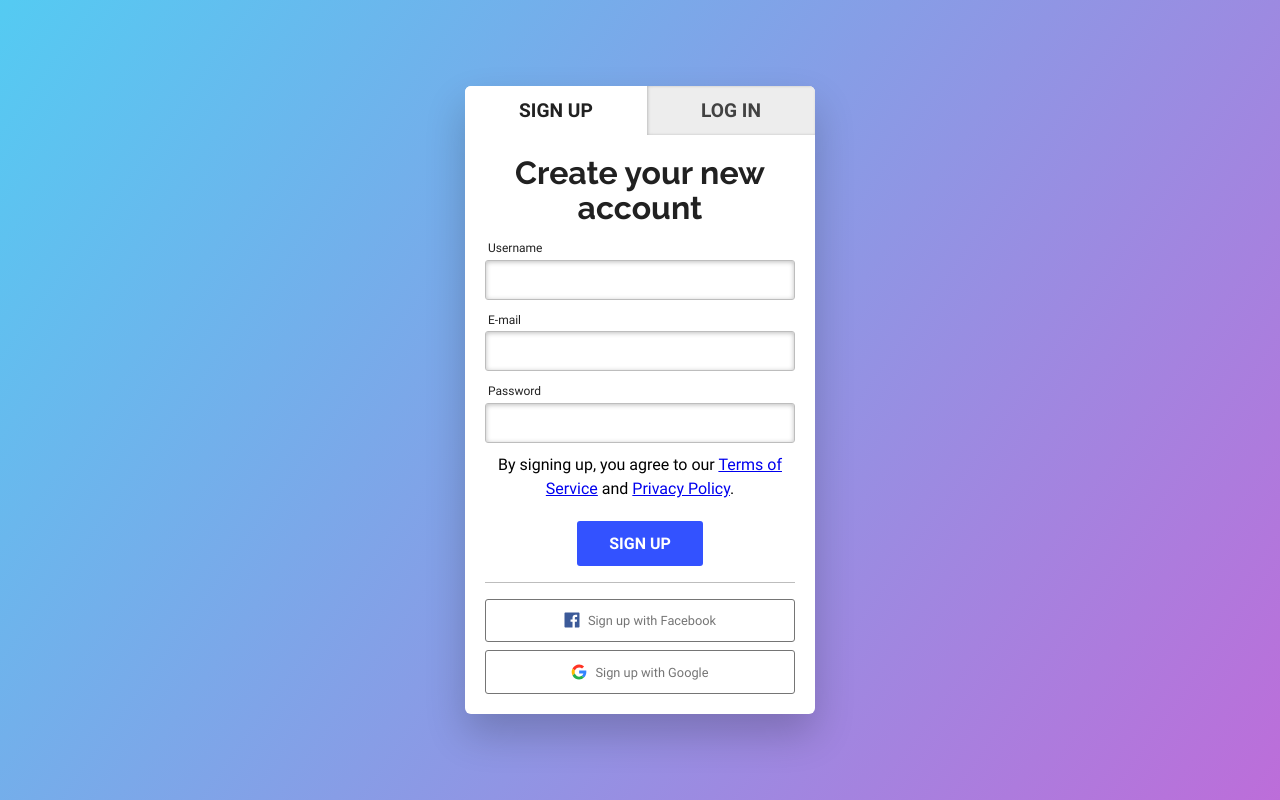
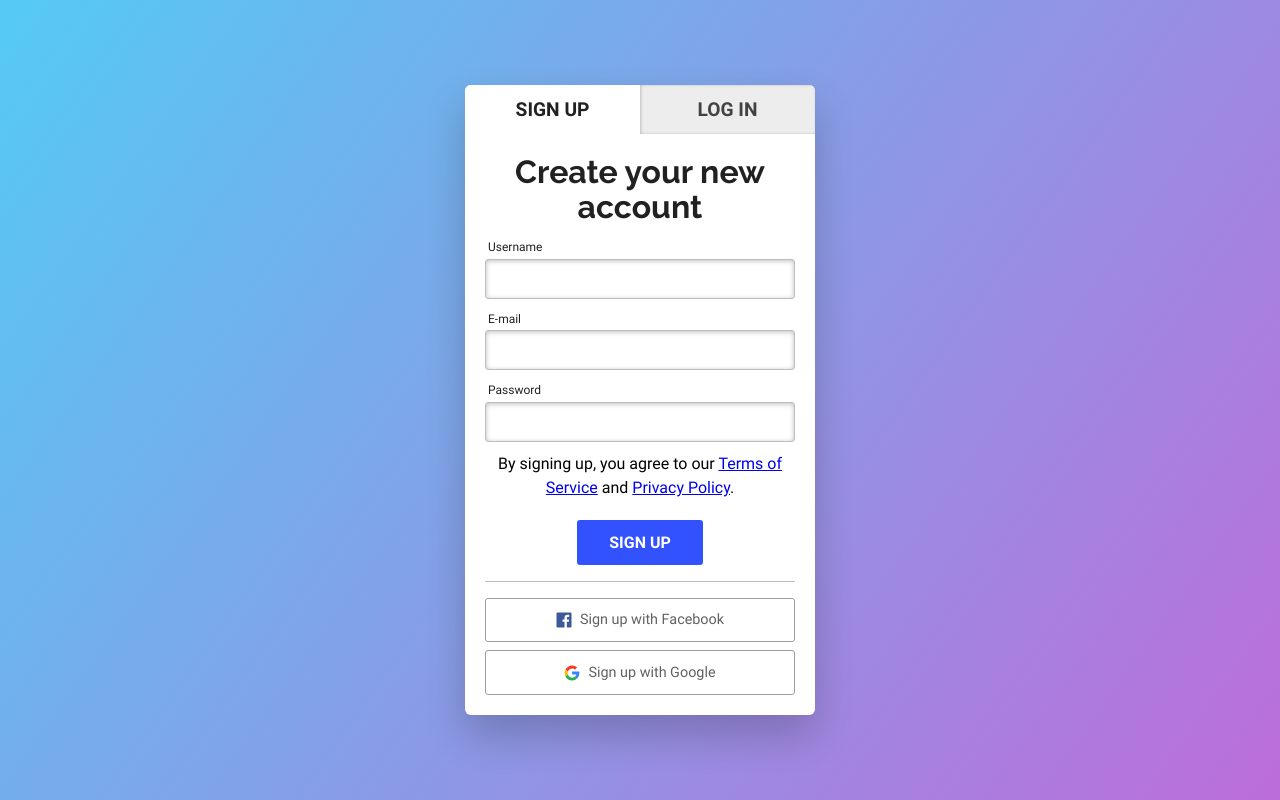
Before and after one commit to ndemia/daily-ui, a website: page uis/01sign-up/index.html in a window 1280 px wide. Drawn offline with Linux system fonts and the light colour scheme.

Commit message:
Remove unnecesary HTML elements, and CSS for the Sign up UI

```diff
--- a/uis/01sign-up/index.html
+++ b/uis/01sign-up/index.html
@@ -15,13 +15,8 @@
 
 		<!-- Tabs -->
 		<div class="tabs">
-			<ul class="tabs__list">
-				<li class="tabs__item">
-					<button id="signUp" class="tab tab--active">Sign up</button>
-				</li>
-				<li class="tabs__item">
-					<button id="logIn" class="tab tab--inactive tab--lftshadow">Log in</button>
-			</ul>
+			<button id="signUp" class="tab tab--active" tabindex="0" aria-selected="true">Sign up</button>
+			<button id="logIn" class="tab tab--inactive tab--lftshadow" tabindex="-1" aria-selected="false">Log in</button>
 		</div>
 
 		<!-- Sign up view -->
--- a/uis/01sign-up/scss/style.scss
+++ b/uis/01sign-up/scss/style.scss
@@ -28,6 +28,7 @@
 $white: hsl(0, 0%, 100%);
 $primary: hsl(231, 100%, 60%);
 $primary-dark: hsl(230, 100%, 38%);
+$primary-darkest: hsl(230, 100%, 21%);
 $gray-9: hsl(0, 0%, 13%);
 $gray-8: hsl(0, 0%, 26%);
 $gray-7: hsl(0, 0%, 38%);
@@ -69,10 +70,17 @@ body {
 	grid-template-columns: 350px;
 	grid-template-rows: repeat(2, min-content);
 	overflow: hidden;
-	background-color: hsl(0, 0%, 100%);
+	background-color: $white;
 	border-radius: 6px;
 	box-shadow: 0 20px 40px hsla(0, 0%, 0%, .2);
+	transition: all 120ms ease-in-out;
 	animation: appear 1s ease-in 0s;
+
+	@media (max-width: 360px) {
+		width: 100%;
+		height: 100%;
+		grid-template-columns: 100%;
+	}
 
 	&__sign-up-view, &__log-in-view {
 		padding: 20px;
@@ -92,16 +100,8 @@ body {
 
 .tabs {
 	grid-area: 1 / 1 / 2 / 1;
-
-	&__list {
-		list-style-type: none;
-		display: flex;
-		flex-direction: row;
-	}
-
-	&__item {
-		flex-grow: 1;
-	}
+	display: flex;
+	flex-direction: row;
 }
 
 
@@ -251,18 +251,17 @@ body {
 
 		&:active {
 			background-color: $primary-dark;
-			//box-shadow: inset 0 2px 5px $primary-dark;
+			box-shadow: inset 0 2px 5px $primary-darkest;
 		}
 	}
 
 	&--secondary {
 		background-color: $white;
-		border: 1px solid $gray-6;
-		color: $gray-6;
+		border: 1px solid $gray-5;
+		color: $gray-7;
 
 		&:active {
 			box-shadow: none;
-			color: #4D4D4D;
 			box-shadow: inset 0 2px 5px $gray-4;
 		}
 	}
@@ -281,7 +280,7 @@ body {
 	}
 
 	&__text {
-		font-size: 0.8rem;
+		font-size: 0.9rem;
 	}
 }
 
```
Also changed, not shown: uis/01sign-up/css/style.css.
